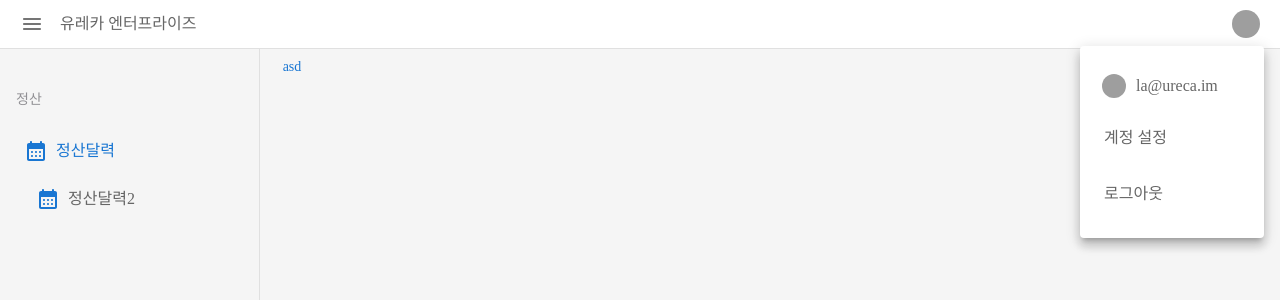
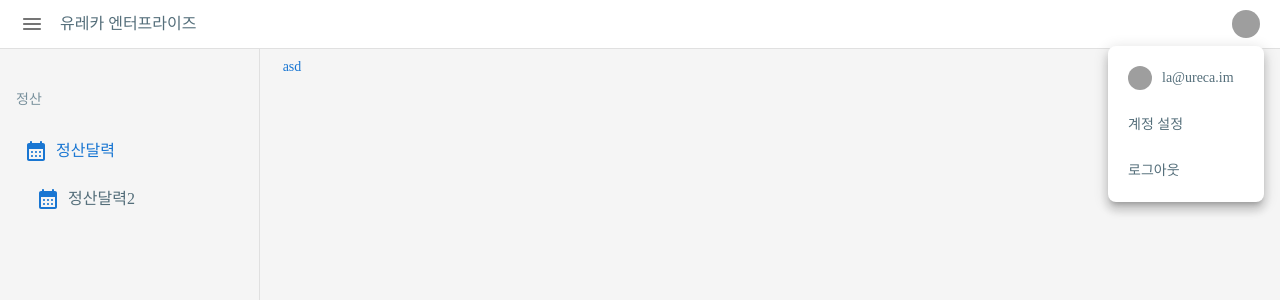
Before and after one commit to ureca-corp/ureca-admin, a Next.js app: page / in a window 1280 px wide. Both pictures are taken after a click on the button 1246 px from the left and 24 px from the top of the page. Shown: the top 300 px of the page. Built offline with nearby package versions, Linux system fonts and the light colour scheme; grey boxes are pictures that could not be loaded; a web font is replaced by a local one.

Commit message:
refactor: popup menu style

```diff
--- a/src/apps/global/ui/appbar/components/AppbarProfileAvatar.tsx
+++ b/src/apps/global/ui/appbar/components/AppbarProfileAvatar.tsx
@@ -2,11 +2,11 @@ import {
   useMemberEmail,
   useMemberProfileImage,
 } from "@/apps/member/application/hooks";
+import { AvatarWithEmail } from "@/apps/member/ui/components";
 import { PopupMenu, PopupMenuItemButton } from "@/common/components/popup-menu";
 import { css } from "@emotion/react";
 import { Avatar, IconButton } from "@mui/material";
 import { useState } from "react";
-import { AvatarWithEmail } from "../../../../member/ui/components/avatar_with_email";
 
 export const AppbarProfileAvatar = () => {
   const { email } = useMemberEmail();
@@ -33,9 +33,11 @@ export const AppbarProfileAvatar = () => {
         onClose={handleClose}
         onClick={handleClose}
       >
-        <AvatarWithEmail email={email} profileImageUrl={profileImageUrl} />
-        <PopupMenuItemButton>계정 설정</PopupMenuItemButton>
-        <PopupMenuItemButton>로그아웃</PopupMenuItemButton>
+        <div css={st.avatarWithEmailWrapper}>
+          <AvatarWithEmail email={email} profileImageUrl={profileImageUrl} />
+        </div>
+        <PopupMenuItemButton>{"계정 설정"}</PopupMenuItemButton>
+        <PopupMenuItemButton>{"로그아웃"}</PopupMenuItemButton>
       </PopupMenu>
     </div>
   );
@@ -46,4 +48,7 @@ const st = {
     width: 28px;
     height: 28px;
   `,
+  avatarWithEmailWrapper: css`
+    padding: 4px 2px;
+  `,
 };
--- a/src/apps/global/ui/sidebar/components/MenuCategory.tsx
+++ b/src/apps/global/ui/sidebar/components/MenuCategory.tsx
@@ -1,4 +1,4 @@
-import { GreyColors } from "@/common/theme/colors";
+import { BlueGreyColors } from "@/common/theme/colors";
 import { Typography } from "@mui/material";
 import { ReactNode } from "react";
 import { css } from "@emotion/react";
@@ -13,7 +13,7 @@ export const SideBarMenuCategory = ({ children }: SideBarMenuCategoryProps) => {
       <Typography
         variant={"subtitle2"}
         fontWeight={400}
-        color={GreyColors.Shade400}
+        color={BlueGreyColors.Shade400}
       >
         {children}
       </Typography>
--- a/src/apps/member/ui/components/avatar_with_email/AvatarWithEmail.tsx
+++ b/src/apps/member/ui/components/avatar_with_email/AvatarWithEmail.tsx
@@ -14,7 +14,9 @@ export const AvatarWithEmail = ({
   return (
     <div css={st.row}>
       <Avatar alt={"logo"} src={profileImageUrl} css={st.avatarMini} />
-      <Typography>{email}</Typography>
+      <Typography variant={"subtitle2"} fontWeight={400}>
+        {email}
+      </Typography>
     </div>
   );
 };
--- /dev/null
+++ b/src/apps/member/ui/components/index.ts
@@ -0,0 +1 @@
+export * from "./avatar_with_email";
--- a/src/common/components/popup-menu/PopupMenu.tsx
+++ b/src/common/components/popup-menu/PopupMenu.tsx
@@ -22,14 +22,12 @@ export const PopupMenu = ({
 
 const paperProps: PaperProps = {
   sx: {
-    padding: "12px",
+    padding: "0 8px",
 
     "& .MuiList-root": {
       display: "flex",
       flexDirection: "column",
-      gap: "8px",
-
-      minWidth: "160px",
+      minWidth: "140px",
     },
   },
 };
--- a/src/common/components/popup-menu/PopupMenuItem.tsx
+++ b/src/common/components/popup-menu/PopupMenuItem.tsx
@@ -14,7 +14,9 @@ export const PopupMenuItemButton = ({
 }: PopupMenuItemButtonProps) => {
   return (
     <Button fullWidth size="large" css={st.button} onClick={onClick}>
-      <Typography>{children}</Typography>
+      <Typography variant={"subtitle2"} fontWeight={500}>
+        {children}
+      </Typography>
     </Button>
   );
 };
--- a/src/common/theme/colors.ts
+++ b/src/common/theme/colors.ts
@@ -1,18 +1,18 @@
 export enum LightColor {
   BorderColor1 = "#e0e0e0",
 
-  TextColor1 = "#666",
+  TextColor1 = "#546E7A",
 }
 
-export enum GreyColors {
-  Shade900 = "#1B1B1F",
-  Shade800 = "#303034",
-  Shade700 = "#46464A",
-  Shade600 = "#5E5E62",
-  Shade500 = "#77767A",
-  Shade400 = "#919094",
-  Shade300 = "#ACAAAE",
-  Shade200 = "#C7C5CA",
-  Shade100 = "#E4E1E6",
-  Shade50 = "#F3F0F5",
+export enum BlueGreyColors {
+  Shade900 = "#263238",
+  Shade800 = "#37474F",
+  Shade700 = "#455A64",
+  Shade600 = "#546E7A",
+  Shade500 = "#607D8B",
+  Shade400 = "#78909C",
+  Shade300 = "#90A4AE",
+  Shade200 = "#B0BEC5",
+  Shade100 = "#CFD8DC",
+  Shade50 = "#ECEFF1",
 }
--- a/src/common/theme/custom-theme.ts
+++ b/src/common/theme/custom-theme.ts
@@ -14,6 +14,9 @@ export const lightTheme = createTheme({
       lg: ScreenType.lg + 1,
       xl: ScreenType.xl + 1,
     },
+  },
+  shape: {
+    borderRadius: 8,
   },
   components: {
     MuiAppBar: {
```
